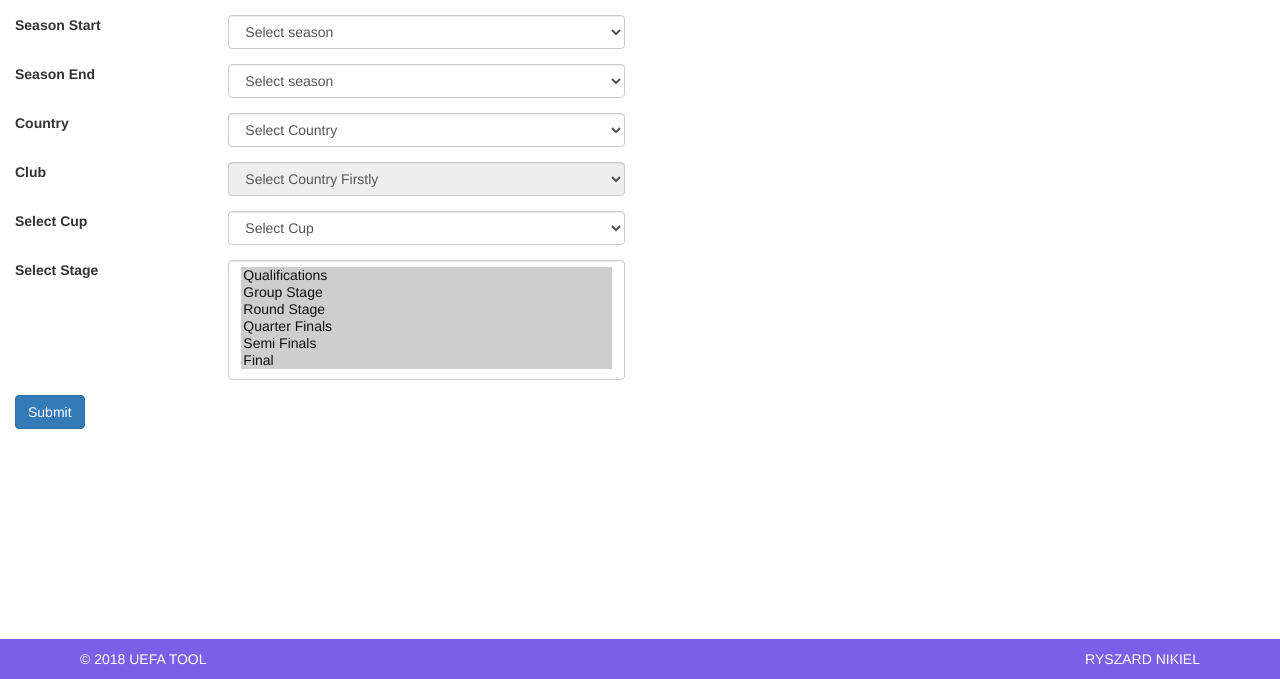
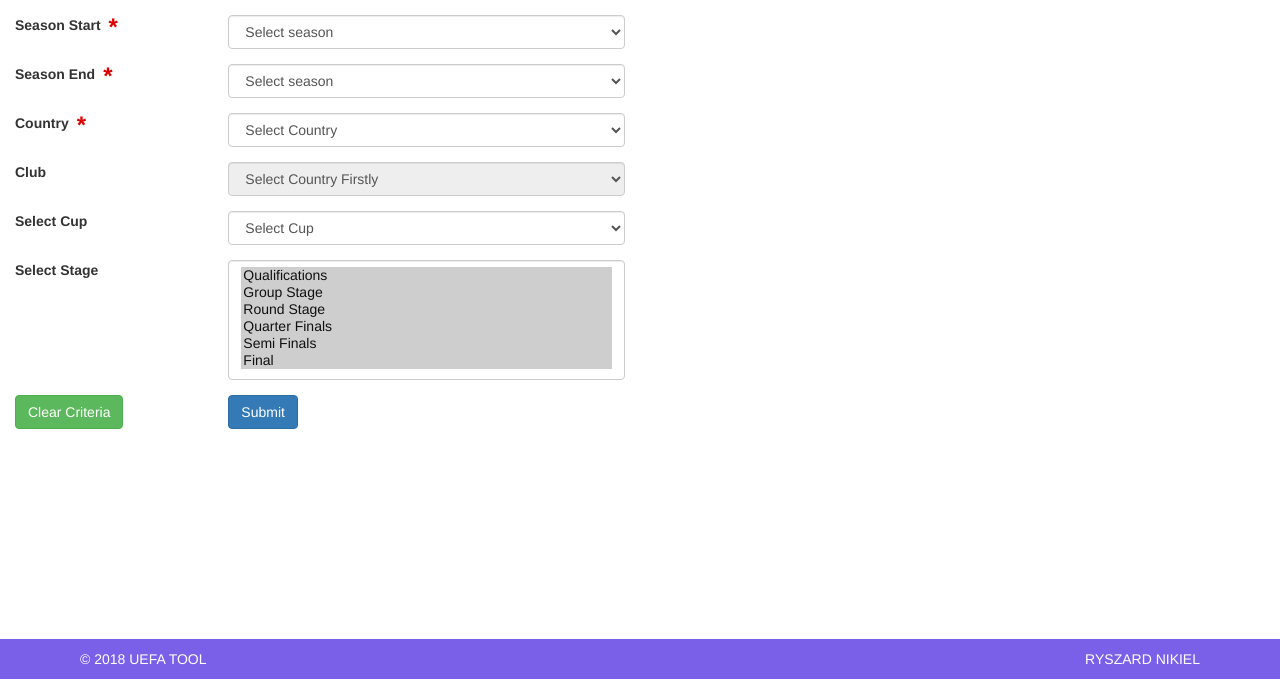
Before and after one commit to Supergator/UEFA-tool, a Django app: page / in a window 1280 px wide. Shown: the part 121-800 px from the top of the page. Run offline with Django 3.2, Linux system fonts and the light colour scheme; some libraries are stand-ins or nearby versions.

Commit message:
criteria css

```diff
--- a/mysite/static/css/UEFAtool.css
+++ b/mysite/static/css/UEFAtool.css
@@ -140,3 +140,22 @@
 #addMargin  {
   margin-bottom: 30px;
 }
+
+.form-group.required .col-form-label:after {
+    color: #d00;
+    content: "*";
+    position: absolute;
+    margin-left: 8px;
+    top:-5px;
+    font-size: 24px;
+}
+.valid-feedback{
+  visibility: hidden;
+  height: 0px;
+}
+
+.invalid-feedback{
+  visibility: visible;
+  height: 8px;
+  color: #d00;
+}
--- a/mysite/templates/mysite/home.html
+++ b/mysite/templates/mysite/home.html
@@ -23,9 +23,9 @@
       <form id="CriteriaForm">
         <div class="form-group row">
         </div>
-        <div class="form-group row">
+        <div class="form-group row required">
           <label for="colFormLabelSm" class="col-sm-2 col-form-label col-form-label-sm col-xs-4">Season Start</label>
-          <div class="col-sm-4 col-xs-4">
+          <div class="col-sm-4 col-xs-8">
             <select class="custom-select form-control" id="StSeasonBtn" onclick="checkSeasons()">
               <option selected value="0">Select season</option>
               <option value="1956">1955/1956</option>
@@ -92,11 +92,16 @@
               <option value="2017">2016/2017</option>
 
             </select>
+
+            <div class="valid-feedback" id="valid1">
+              Please select season
+            </div>
+
           </div>
         </div>
-        <div class="form-group row">
+        <div class="form-group row required">
           <label for="colFormLabel" class="col-sm-2 col-form-label col-xs-4">Season End</label>
-          <div class="col-sm-4 col-xs-4">
+          <div class="col-sm-4 col-xs-8">
             <select class="custom-select form-control" id="EndSeasonBtn">
               <option selected value="0">Select season</option>
               <option value="1956">1955/1956</option>
@@ -162,11 +167,14 @@
               <option value="2016">2015/2016</option>
               <option value="2017">2016/2017</option>
             </select>
+            <div class="valid-feedback" id="valid2">
+              Please select season
+            </div>
           </div>
         </div>
-        <div class="form-group row">
+        <div class="form-group row required">
           <label for="colFormLabelLg" class="col-sm-2 col-form-label col-form-label-lg col-xs-4">Country</label>
-          <div class="col-sm-4 col-xs-4">
+          <div class="col-sm-4 col-xs-8">
             <select class="custom-select form-control" id="CountryBtn" onclick="disableBtn()">
               <option selected value="99">Select Country</option>
               <option value="24">Albania</option>
@@ -217,11 +225,14 @@
               <option value="30">Turkey</option>
               <option value="47">Ukraine</option>
             </select>
+            <div class="valid-feedback" id="valid3">
+              Please select country
+            </div>
           </div>
         </div>
         <div class="form-group row">
           <label for="colFormLabelLg" class="col-sm-2 col-form-label col-form-label-lg col-xs-4">Club</label>
-          <div class="col-sm-4 col-xs-4">
+          <div class="col-sm-4 col-xs-8">
             <select class="custom-select form-control" disabled id="ClubBtn">
               <option selected id="optionClub" value="0" >Select Country Firstly</option>
             </select>
@@ -238,7 +249,7 @@
       -->
         <div class="form-group row">
           <label for="colFormLabelLg" class="col-sm-2 col-form-label col-form-label-lg col-xs-4">Select Cup</label>
-          <div class="col-sm-4 col-xs-4">
+          <div class="col-sm-4 col-xs-8">
             <select class="custom-select form-control" id="CupBtn">
               <option selected value="0">Select Cup</option>
               <option value="CHAMPIONS CUP">CHAMPIONS CUP</option>
@@ -252,7 +263,7 @@
         </div>
         <div class="form-group row">
           <label for="colFormLabelLg" class="col-sm-2 col-form-label col-form-label-lg col-xs-4">Select Stage</label>
-          <div class="col-sm-4 col-xs-4">
+          <div class="col-sm-4 col-xs-8">
             <select multiple class="custom-select form-control" style="height:120px" id="StageBtn">
               <option selected value="1">Qualifications</option>
               <option selected value="2">Group Stage</option>
@@ -263,12 +274,17 @@
             </select>
           </div>
         </div>
+        <div class="form-group row">
+          <div class="col-sm-2 col-xs-4">
+            <button class="btn btn-success" type="button" onclick="ClearCriteria()" style="margin-bottom: 30px;">Clear Criteria</button>
+          </div>
+          <div class="col-sm-4 col-xs-8">
+            <button class="btn btn-primary" type="button" onclick="SubmitBtn()" style="margin-bottom: 30px;">Submit</button>
+          </div>
+        </div>
+      </form>
 
-        <button class="btn btn-primary" type="button" onclick="SubmitBtn()" style="margin-bottom: 30px;">Submit</button>
-      </form>
-<!--
-<button type="button" onclick="alert('Hello World!')">Click Me!</button>
--->
+
 
 
       {% include "mysite/footer.html" %}
@@ -320,7 +336,11 @@ function SubmitBtn() {
         var CupSelected=document.getElementById("CupBtn").value
         var StageSelected = getSelectValues(document.getElementById("StageBtn"))
         //console.log(StageSelected)
-        if (StartSelected != 0 & EndSelected != 0 & CountrySelected != 0){
+        if (StartSelected != 0 & EndSelected != 0 & CountrySelected != 99){
+
+          document.getElementById("valid1").className = "valid-feedback"
+          document.getElementById("valid2").className = "valid-feedback"
+          document.getElementById("valid3").className = "valid-feedback"
 
          $.ajax({
              url:"/SetCriteria/",
@@ -346,7 +366,16 @@ function SubmitBtn() {
               handleError(qXHR, textStatus, errorThrown)
          });
        } else {
-         window.alert("You need fill mandatory fields: range of seasons and country")
+         //window.alert("You need fill mandatory fields: range of seasons and country")
+                if (StartSelected == 0){
+                  document.getElementById("valid1").className = "invalid-feedback"
+                }
+                if (EndSelected == 0){
+                  document.getElementById("valid2").className = "invalid-feedback"
+                }
+                if (CountrySelected == 99){
+                  document.getElementById("valid3").className = "invalid-feedback"
+                }
        }
   }
 
@@ -404,6 +433,14 @@ function addClubs(item){
   select.appendChild(opt);
 }
 
+function ClearCriteria(){
+  document.getElementById("StSeasonBtn").value ="0"
+  document.getElementById("EndSeasonBtn").value="0"
+  document.getElementById("CountryBtn").value="99"
+  document.getElementById("ClubBtn").value="0"
+  document.getElementById("CupBtn").value="0"
+}
+
 </script>
 
 </html>
--- a/mysite/views.py
+++ b/mysite/views.py
@@ -50,6 +50,8 @@ def load_page(request,a):
 
     if bool(re.search('/home.html$', request.path)):
         return render(request, 'mysite'+'/home.html', {})
+    if bool(re.search('/test.html$', request.path)):
+        return render(request, 'mysite'+'/test.html', {})
     #print(request.path)
     #return render(request, 'mysite'+request.path, {})
 '''
@@ -106,6 +108,7 @@ def GetClubs(request):
 def prepareDataForCountries(request):
 
     criteria = request.session.get('criteria')
+    print(criteria)
     StartSelected =criteria['StartSelected']
     EndSelected =criteria['EndSelected']
     CountrySelected =criteria['CountrySelected']
```
